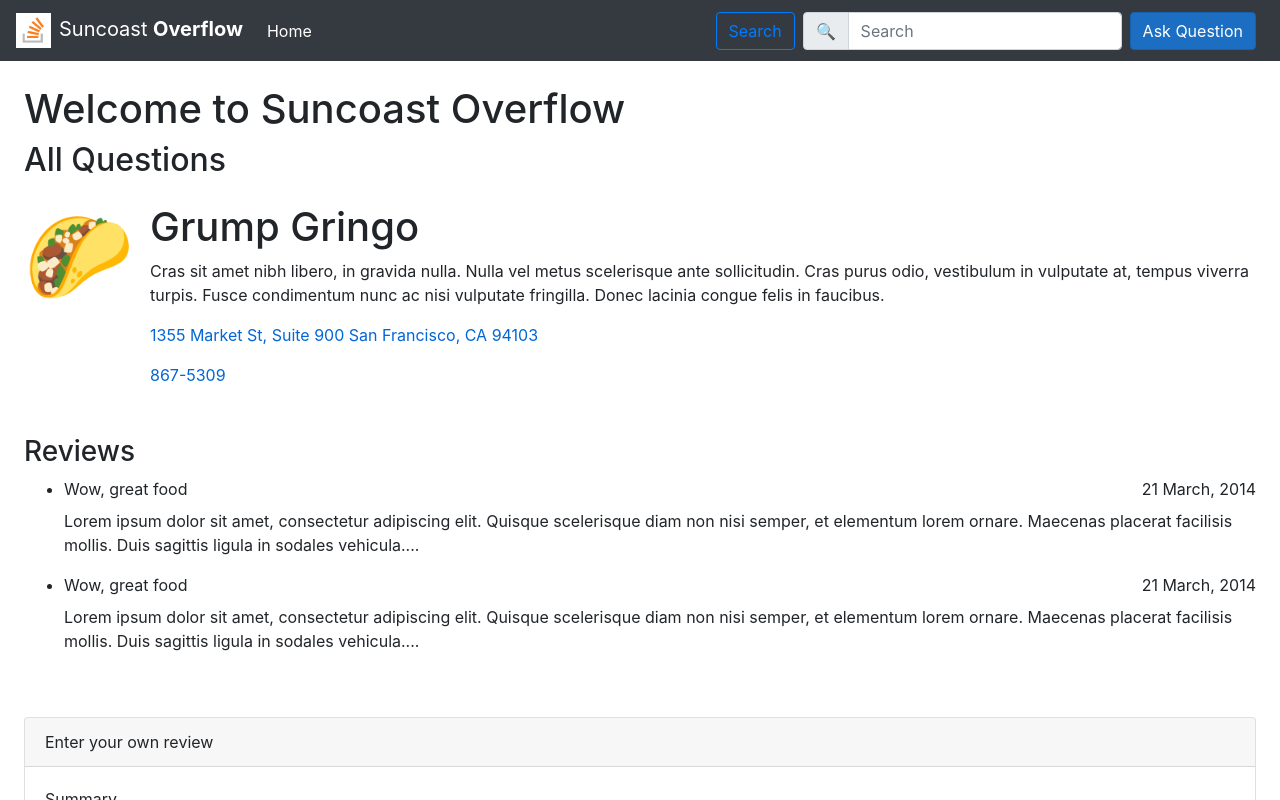
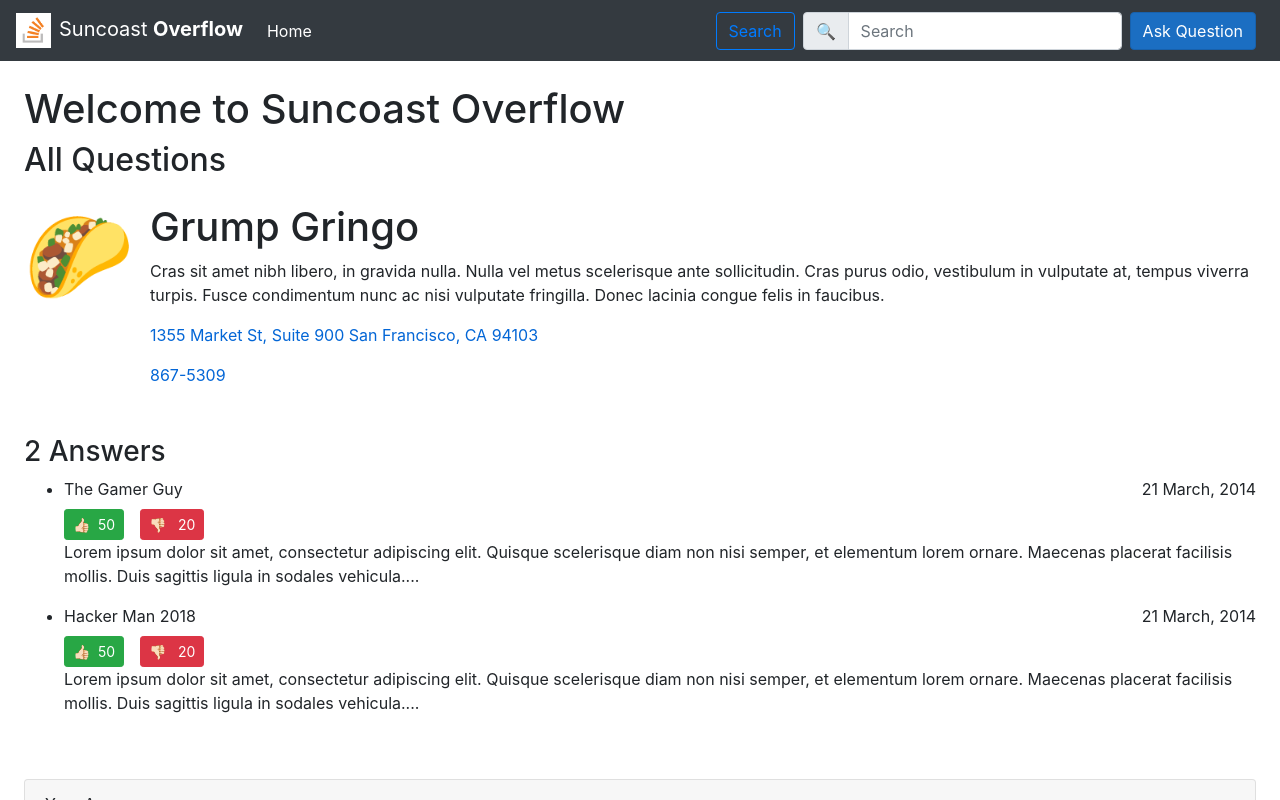
Before and after one commit to Agent-Banks/SuncoastOverflow, a React (Create React App) app in the folder ClientApp/: page /questions/42 in a window 1280 px wide. Shown: the top 800 px of the page. Built offline with nearby package versions, Linux system fonts and the light colour scheme.

Commit message:
more formatting in specific question

```diff
--- a/ClientApp/src/pages/ShowQuestion.jsx
+++ b/ClientApp/src/pages/ShowQuestion.jsx
@@ -25,13 +25,29 @@ export function ShowQuestion() {
 
       <div className="row mb-5">
         <div className="col-12">
-          <h3>Reviews</h3>
+          <h3>2 Answers</h3>
           <ul className="timeline">
             <li>
               <p className="mb-2">
-                Wow, great food
+                The Gamer Guy
                 <span className="float-right">21 March, 2014</span>
               </p>
+              <small className="mr-3">
+                <button className="btn btn-success btn-sm">
+                  <span className="mr-2" role="img" aria-label="upvote">
+                    👍🏻
+                  </span>
+                  50
+                </button>
+              </small>
+              <small className="mr-3">
+                <button className="btn btn-danger btn-sm">
+                  <span className="mr-2" role="img" aria-label="downvote">
+                    👎🏻
+                  </span>{' '}
+                  20
+                </button>
+              </small>
               <p>
                 Lorem ipsum dolor sit amet, consectetur adipiscing elit. Quisque
                 scelerisque diam non nisi semper, et elementum lorem ornare.
@@ -41,9 +57,25 @@ export function ShowQuestion() {
             </li>
             <li>
               <p className="mb-2">
-                Wow, great food
+                Hacker Man 2018
                 <span className="float-right">21 March, 2014</span>
               </p>
+              <small className="mr-3">
+                <button className="btn btn-success btn-sm">
+                  <span className="mr-2" role="img" aria-label="upvote">
+                    👍🏻
+                  </span>
+                  50
+                </button>
+              </small>
+              <small className="mr-3">
+                <button className="btn btn-danger btn-sm">
+                  <span className="mr-2" role="img" aria-label="downvote">
+                    👎🏻
+                  </span>{' '}
+                  20
+                </button>
+              </small>
               <p>
                 Lorem ipsum dolor sit amet, consectetur adipiscing elit. Quisque
                 scelerisque diam non nisi semper, et elementum lorem ornare.
@@ -56,7 +88,7 @@ export function ShowQuestion() {
       </div>
 
       <div className="card">
-        <div className="card-header">Enter your own review</div>
+        <div className="card-header">Your Answer</div>
         <div className="card-body">
           <form>
             <div className="form-group">
@@ -77,7 +109,7 @@ export function ShowQuestion() {
               <textarea type="text" className="form-control" id="review" />
             </div>
             <button type="submit" className="btn btn-primary">
-              Submit
+              Post Your Answer
             </button>
           </form>
         </div>
```
